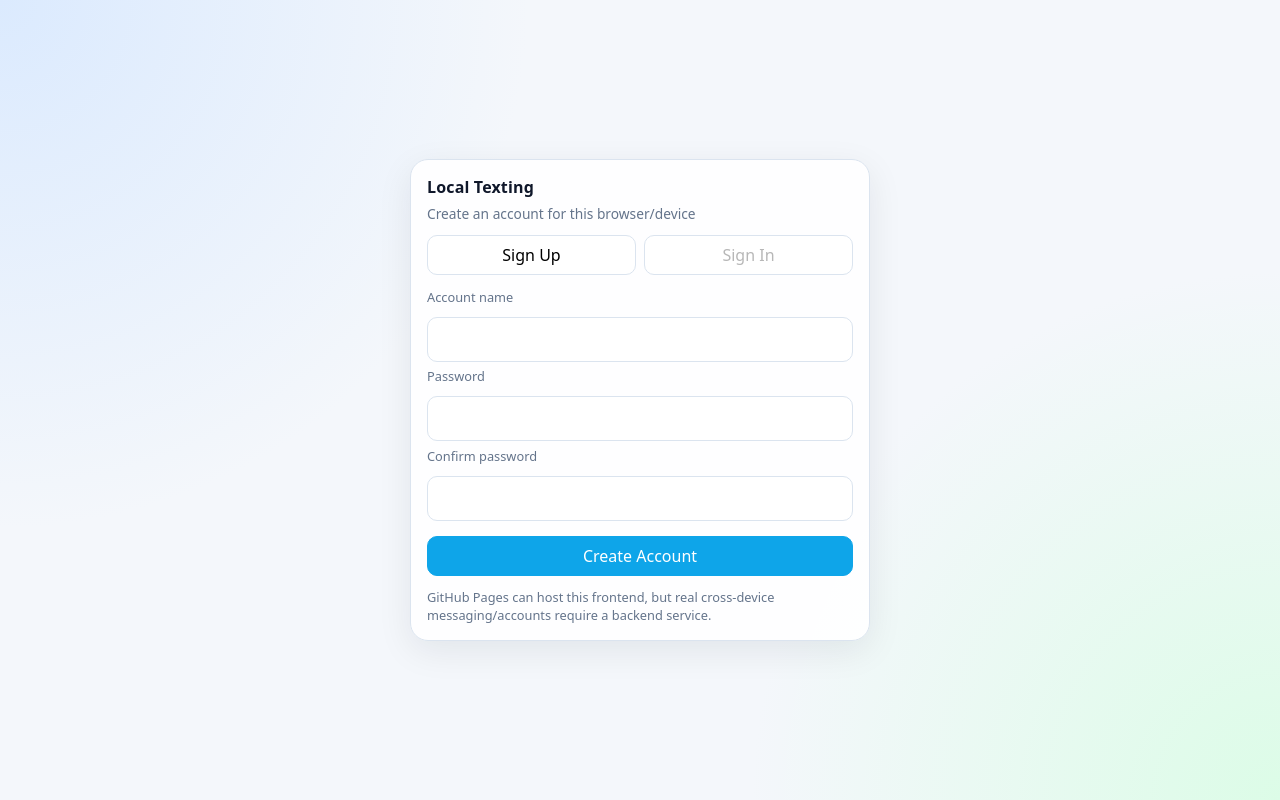
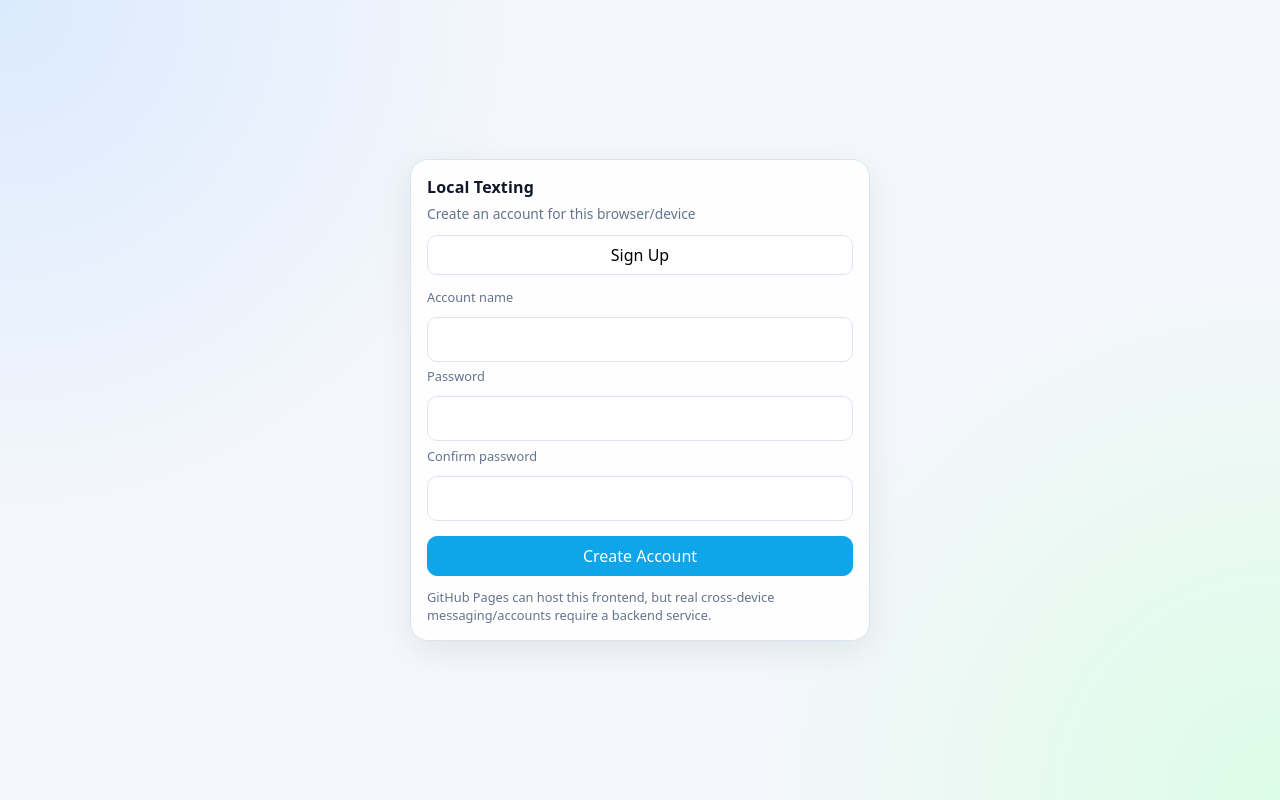
Before and after one commit to Nir497/communications.github.io, a React (Vite) app: page / in a window 1280 px wide. Built offline with nearby package versions, Linux system fonts and the light colour scheme.

Commit message:
Hide signup after local account exists

```diff
--- a/src/App.tsx
+++ b/src/App.tsx
@@ -508,24 +508,19 @@ function AuthGate(props: {
           </p>
         </div>
 
-        <div className="auth-tabs">
-          <button
-            className={`ghost-btn ${mode === "signup" ? "active-tab" : ""}`}
-            disabled={hasAccount}
-            onClick={() => setMode("signup")}
-            type="button"
-          >
-            Sign Up
-          </button>
-          <button
-            className={`ghost-btn ${mode === "signin" ? "active-tab" : ""}`}
-            disabled={!hasAccount || needsPasswordSetup}
-            onClick={() => setMode("signin")}
-            type="button"
-          >
-            Sign In
-          </button>
-        </div>
+        {!hasAccount ? (
+          <div className="auth-tabs auth-single-tab">
+            <button className="ghost-btn active-tab" type="button">
+              Sign Up
+            </button>
+          </div>
+        ) : !needsPasswordSetup ? (
+          <div className="auth-tabs auth-single-tab">
+            <button className="ghost-btn active-tab" type="button">
+              Sign In
+            </button>
+          </div>
+        ) : null}
 
         <form onSubmit={(e) => void submit(e)} className="auth-form">
           {mode === "signup" ? (
--- a/src/styles.css
+++ b/src/styles.css
@@ -78,6 +78,10 @@ textarea {
   grid-template-columns: 1fr 1fr;
   gap: 0.5rem;
   margin-bottom: 0.8rem;
+}
+
+.auth-single-tab {
+  grid-template-columns: 1fr;
 }
 
 .active-tab {
```
